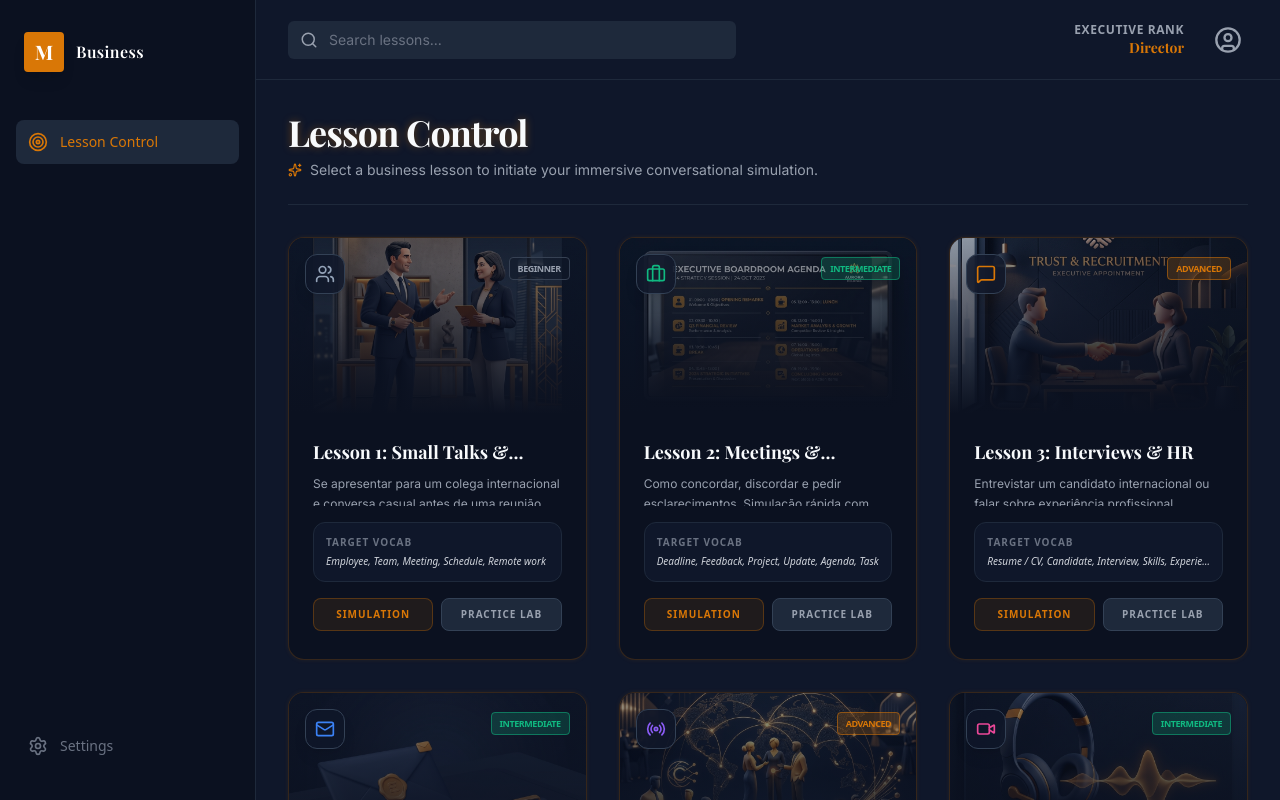
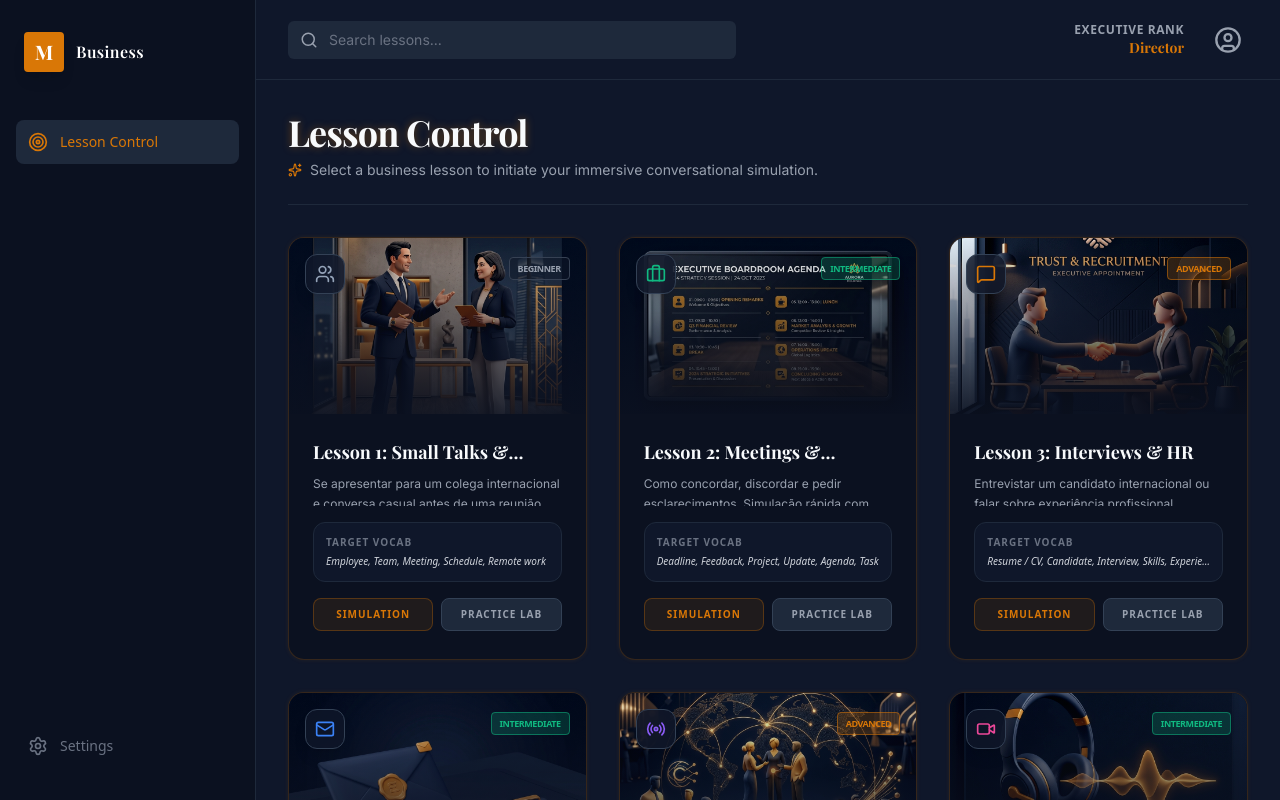
Before and after one commit to mantolatv-cmyk/missmonica-business, a Next.js app in the folder frontend/: page /dashboard in a window 1280 px wide. Built offline with nearby package versions, Linux system fonts and the light colour scheme; a web font is replaced by a local one.

Commit message:
ui: enhance dashboard cover image visibility and contrast

```diff
--- a/frontend/src/app/dashboard/page.tsx
+++ b/frontend/src/app/dashboard/page.tsx
@@ -132,9 +132,9 @@ export default function LessonControl() {
                   src={lesson.image}
                   alt={lesson.title}
                   fill
-                  className="object-cover opacity-60 group-hover:opacity-100 group-hover:scale-110 transition-all duration-700 ease-in-out"
+                  className="object-cover opacity-95 contrast-110 group-hover:opacity-100 group-hover:scale-110 group-hover:brightness-110 group-hover:contrast-125 transition-all duration-700 ease-in-out"
                 />
-                <div className="absolute inset-0 bg-gradient-to-t from-[#0B1120] to-transparent"></div>
+                <div className="absolute inset-0 bg-gradient-to-t from-[#0B1120] to-transparent opacity-90"></div>
 
                 {/* Icon Badge */}
                 <div className="absolute top-4 left-4 w-10 h-10 rounded-xl bg-[#0F172A]/80 backdrop-blur-md flex items-center justify-center border border-[#334155] shadow-lg">
```
